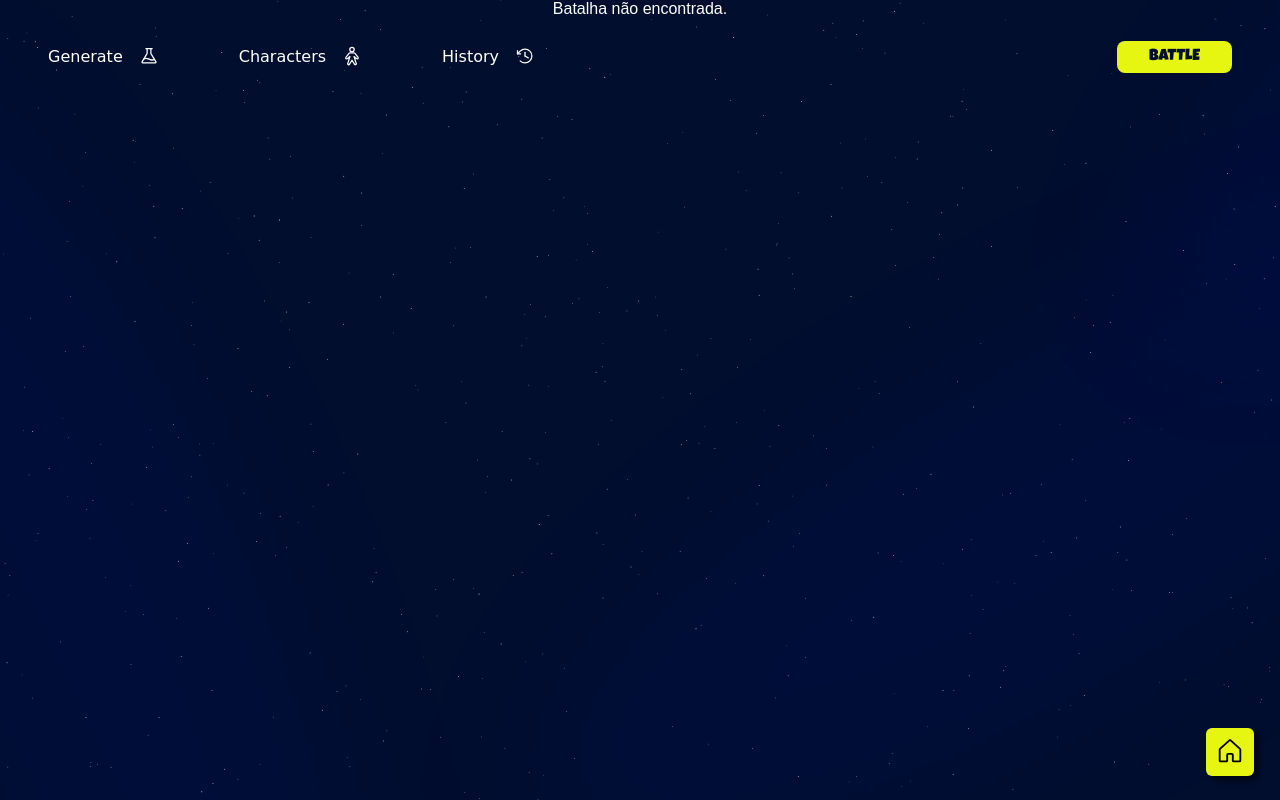
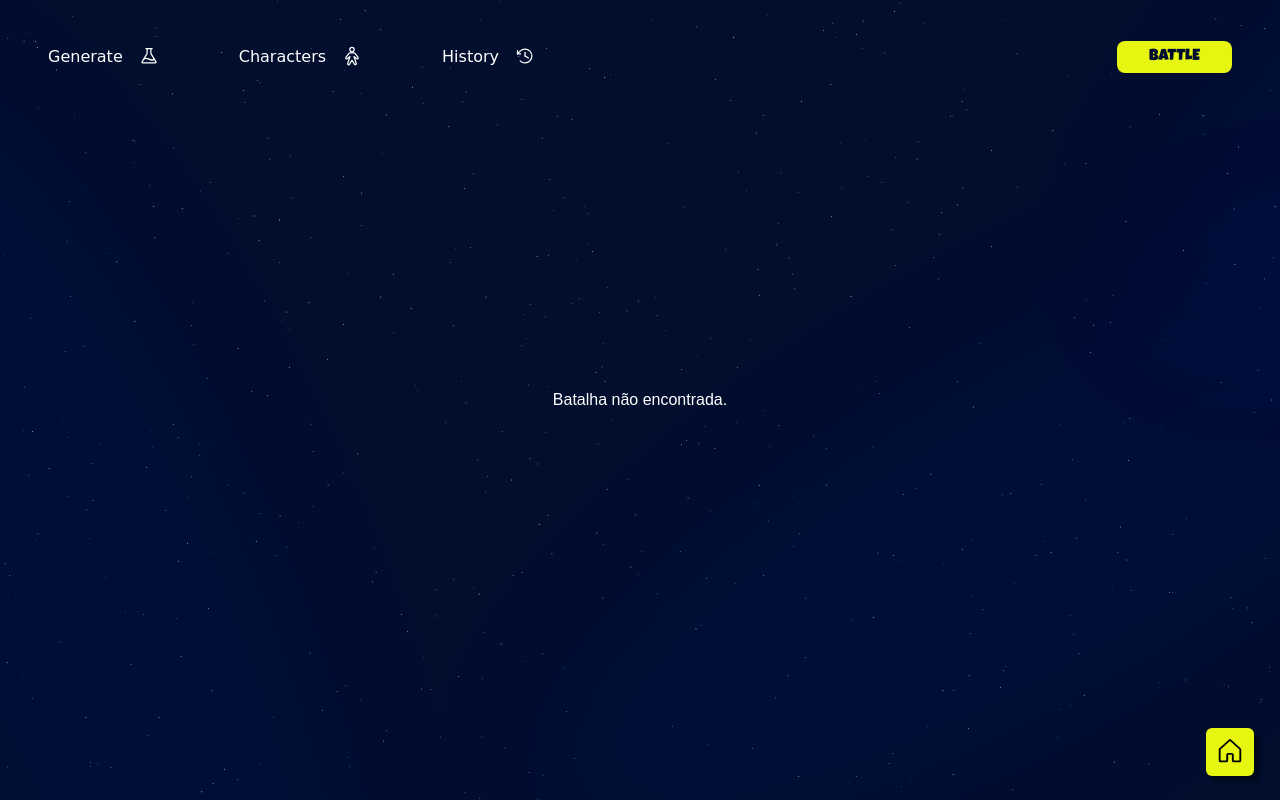
Before and after one commit to julioCoronetti/Rick-and-Morty-Battle, a React (Vite) app: page /battle/start in a window 1280 px wide. Built offline with nearby package versions, Linux system fonts and the light colour scheme; a web font is replaced by a local one.

Commit message:
fix: wrap "battle not found" message in StartBattleContainer for consistent styling

```diff
--- a/src/pages/Battle/Start/index.tsx
+++ b/src/pages/Battle/Start/index.tsx
@@ -13,10 +13,10 @@ export const StartBattle = () => {
 
 	if (!battle) {
 		return (
-			<div>
+			<StartBattleContainer>
 				<p>Batalha não encontrada.</p>
 				<HomeButton />
-			</div>
+			</StartBattleContainer>
 		);
 	}
 
```
